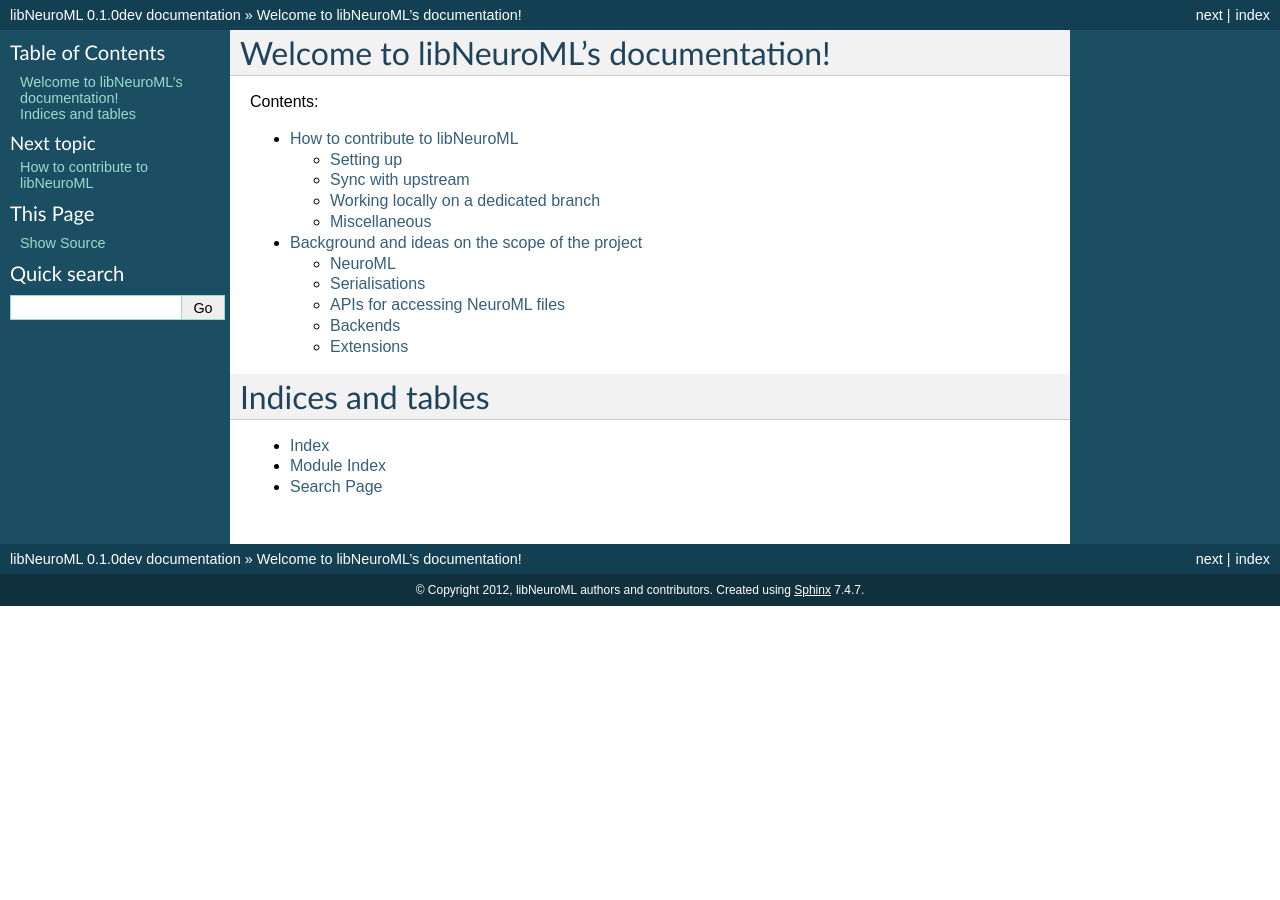
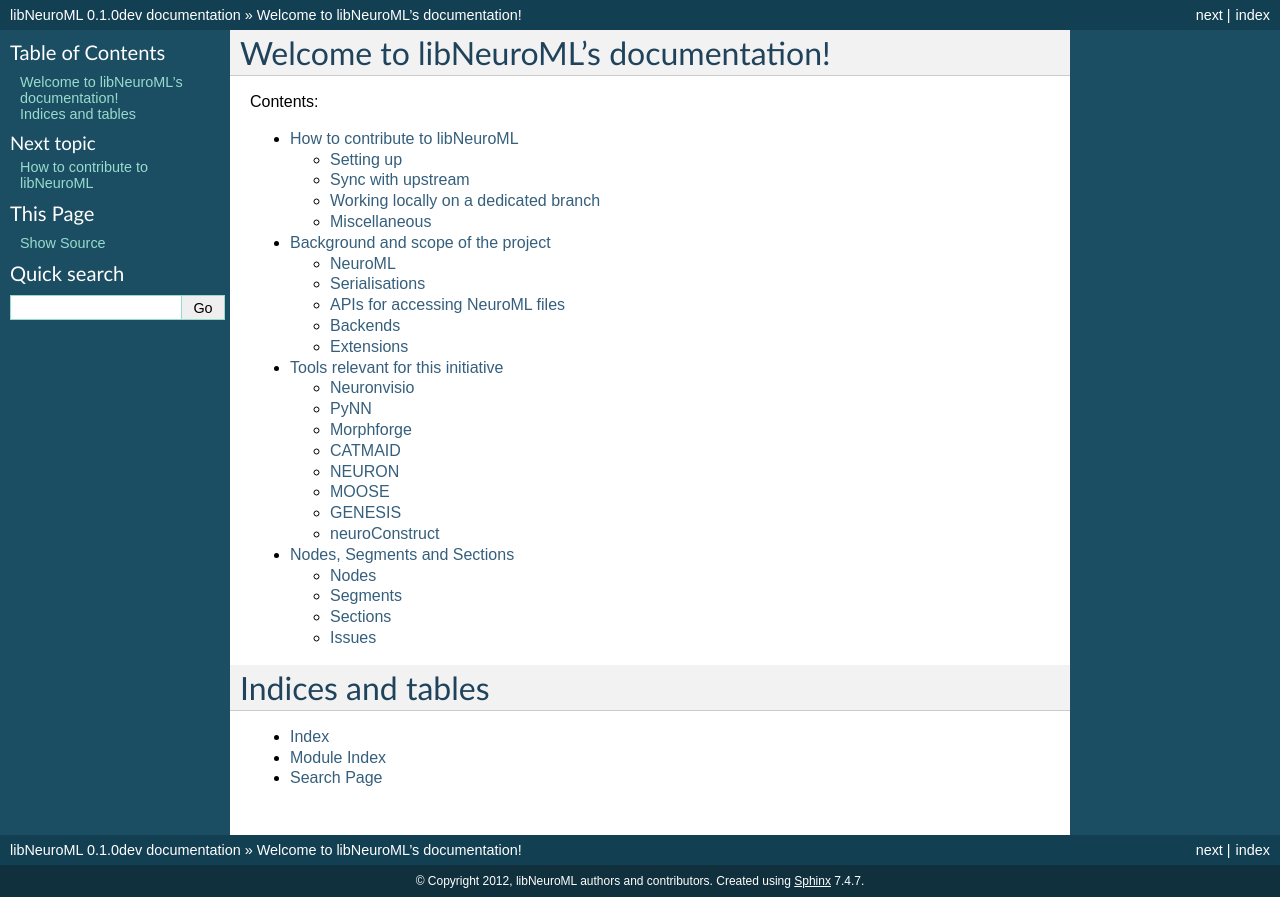
Before and after one commit to NeuralEnsemble/libNeuroML, a Sphinx documentation site: the page built from doc/index.txt, in a window 1280 px wide. Built offline with Sphinx 7.4.7, drawn with Linux system fonts in a browser that asks for light colours; formulas are drawn with MathJax 3; some of the changed lines change nothing that is shown.

Commit message:
Adding nodes_segments_sections.txt with notes on nodels, segments etc. and tools.txt, taken from the wiki

```diff
--- a/doc/index.txt
+++ b/doc/index.txt
@@ -13,6 +13,9 @@
 
    how_to_contribute
    scope_of_project
+   tools
+   nodes_segments_sections
+
 
 
 
--- /dev/null
+++ b/doc/nodes_segments_sections.txt
@@ -0,0 +1,94 @@
+Nodes, Segments and Sections
+============================
+
+An attempt to clarify these interrelated terms used in describing morphologies. Names in **bold type** are used for elements of the
+NeuroML object model.
+
+Nodes
+-------
+
+A node is a 3D point with diameter information which forms the basis for 3D morphological reconstructions.
+
+These nodes (or points) are the fundamental building blocks in the SWC and Neurolucida formats. This method of description
+is based on the assumption that each node is physically connected to another node.
+
+
+Segments
+--------------
+
+A **segment** (according to NeuroML v1&2) is a part of a neuronal tree between two 3D points with diameters (**proximal** & **distal**).
+The term node isn't used in NeuroML but the above description describes perfectly well the **proximal** & **distal** points.
+Cell morphologies consist of lists of segments (each with unique integer id, and optional name).
+
+All segments, apart from the root segment, have a **parent** segment. If the **proximal** point of the segment is not specified,
+the **distal** point of the parent segment is used for the **proximal** point of the child.
+
+A special case is defined where **proximal** == **distal**, and the **segment** is assumed to be a sphere at that location
+with the specified diameter.
+
+Segments can be grouped into **segmentGroups** in NeuroML v2.0. These can be used to specify "apical_dendrites", "axon_group",
+etc., which in turn can be used for placing channels on the cell.
+
+An example of a NeuroML v2.0 cell is `here <http://sourceforge.net/apps/trac/neuroml/browser/NeuroML2/examples/NML2_SimpleMorphology.nml>`_.
+
+
+Sections
+--------
+
+The concept of section is fundamentally important in NEURON. A section in this simulator is an unbranched cable which can have multiple
+3D points outlining the structure of a neurite in 3D. These points are used to determine the surface area along the section. NEURON
+can vary the spatial discretisation of the neurite by varying the "nseg" value of the section, e.g. a section with 20 3D
+points and nseg =4 will be split into 4 parts of equal length for simulating (as isopotential compartments), with the surface area (and so total channel
+conductance) of each determined by the set of 3D points in that part.
+
+There was a similar concept to this in NeuroML v1.x, the **cable**. Each **segment** had a cable id, and these were used for mapping
+to and from NEURON. Cables were unbranched, and so all segments after the first in the cable only had distal points, see
+`here <http://www.neuroml.org/NeuroMLValidator/ViewNeuroMLFile.jsp?localFile=NeuroMLFiles/Examples/ChannelML/PyramidalCell.xml>`_.
+
+The cable concept was removed in NeuroML v2.0, as this is was seen as imposing concepts from compartmental modelling
+on the basic morphological descriptions of cells. There is only a **segmentGroup** element for grouping segments, though
+a **segment** can belong to multiple **segmentGroup**s, which don't need to be unbranched (unlike **cable**s). There may need to be a
+new attribute in **segmentGroup** (e.g. primary or unbranched or cable="true") which defines a nonoverlapping set of
+unbranched segmentGroups, which can be used as the basis for sections in any parsing application which is interested
+in them, or ignored.
+
+In libNeuroML, a section-like concept can be added at API level, to facilitate building cells, to facilitate import/export
+to/from simulators supporting this concept, and to serve as a basis for recompartmentalisation of cells.
+
+
+
+Issues
+------
+
+Dendrites in space
+~~~~~~~~~~~~~~~~~~
+
+One major issue to address is that in many neuronal reconstructions, the soma is not included (or perhaps just an outline
+of the soma is given), only the dendrites. These dendrite's 3D start points are on the edge of the soma membrane "floating in space".
+Normal procedure for a modeller in this case is to create a spherical soma at this central point and electrically attach the
+dendrites to this.
+
+In this case (and many others) the physical location of the start of the child segments do not correspond to the electrical (or logical)
+connection point to the parent. This has advantages and disadvantages:
+
+(+) It allows the real 3D points of the neuronal reconstruction to be kept
+
+(-) This is not unambiguously captured in the simplest morphological formats like SWC, which assume physical connectivity between nodes/points
+
+This scenario is supported in NeuroML v1&2, where a child **segment** has the option to redefine its start point (by adding a **proximal**)
+with the child <-> parent relationship defining the electrical connection. This allows lossless import & export from NEURON and
+removed the ambiguity of more compact formats like SWC and Neurolucida.
+
+Connections mid segment
+~~~~~~~~~~~~~~~~~~~~~~~
+
+Another option for electrical connections (also influences by NEURON sections) is the ability for **segment**s to
+(electrically/logically) connect to a point inside a **segment**. This is specified by adding a fractionAlong attribute
+to the **parent** element, i.e.
+
+::
+
+    <parent segment="2" fractionAlong="0.5"/>
+
+This is not possible in a node based format, but represents a logically consistent description of what the modeller
+wants.
--- a/doc/scope_of_project.txt
+++ b/doc/scope_of_project.txt
@@ -1,7 +1,7 @@
-Background and ideas on the scope of the project
-================================================
+Background and scope of the project
+===================================
 
-An overview of the motivation for libNeuroML, and the various scenarios in which APIs can be useful.
+An overview of the motivation for libNeuroML, and the various scenarios in which such an API can be useful.
 
 NeuroML
 -------
--- /dev/null
+++ b/doc/tools.txt
@@ -0,0 +1,54 @@
+Tools relevant for this initiative
+==================================
+
+Below is a list of tools which are built in or use Python and which would benefit from a standard library to access,
+modify and save detailed neuronal morphologies. Developers from most of these initiatives are involved with the
+libNeuroML project.
+
+Neuronvisio
+-----------
+
+http://neuronvisio.org (GitHub: https://github.com/mattions/neuronvisio)
+
+PyNN
+----
+
+http://neuralensemble.org/trac/PyNN
+
+Morphforge
+----------
+
+https://github.com/mikehulluk/morphforge
+
+CATMAID
+-------
+
+http://www.catmaid.org
+We reconstruct neuronal circuits (morphology in 3D, synaptic connectivity) as skeletons, surfaces, volumes in CATMAID.
+We want to be able to export the data into an object model (data format), complement it with ion channel distribution of
+several types & synaptic mechanisms, and simulate the membrane voltage time series and do virtual current injection etc.
+on standard simulators. All of this with a easy-to-use, intuitive Python API in a few lines of code.
+
+NEURON
+------
+
+http://www.neuron.yale.edu/neuron
+
+MOOSE
+-----
+
+http://moose.sourceforge.net
+
+GENESIS
+-------
+
+http://genesis-sim.org/
+
+neuroConstruct
+--------------
+
+http://www.neuroConstruct.org
+neuroConstruct generates native simulator code for NEURON, MOOSE and other simulators. It would be a great benefit to be
+able to generate pure NeuroML descriptions of the model components and run (nearly) identical Python code on these
+simulators to load the NeuroML and execute the simulations. This scenario is implemented already for a limited number of
+model types by generating PyNN based scripts which can run on NEURON, Brian and NEST.
```
